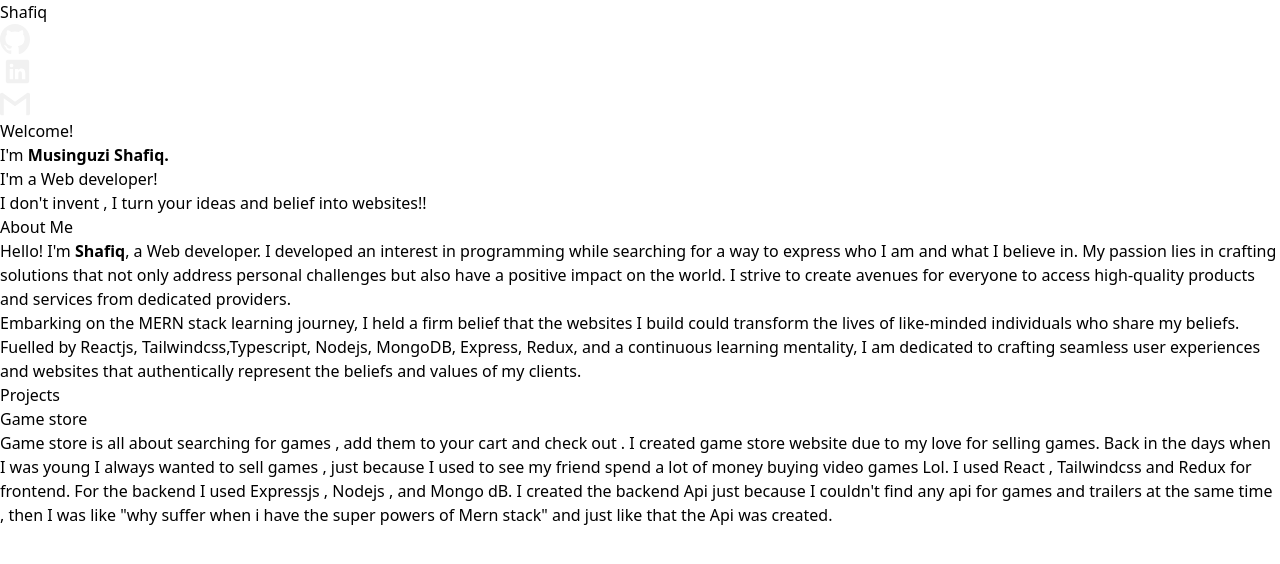
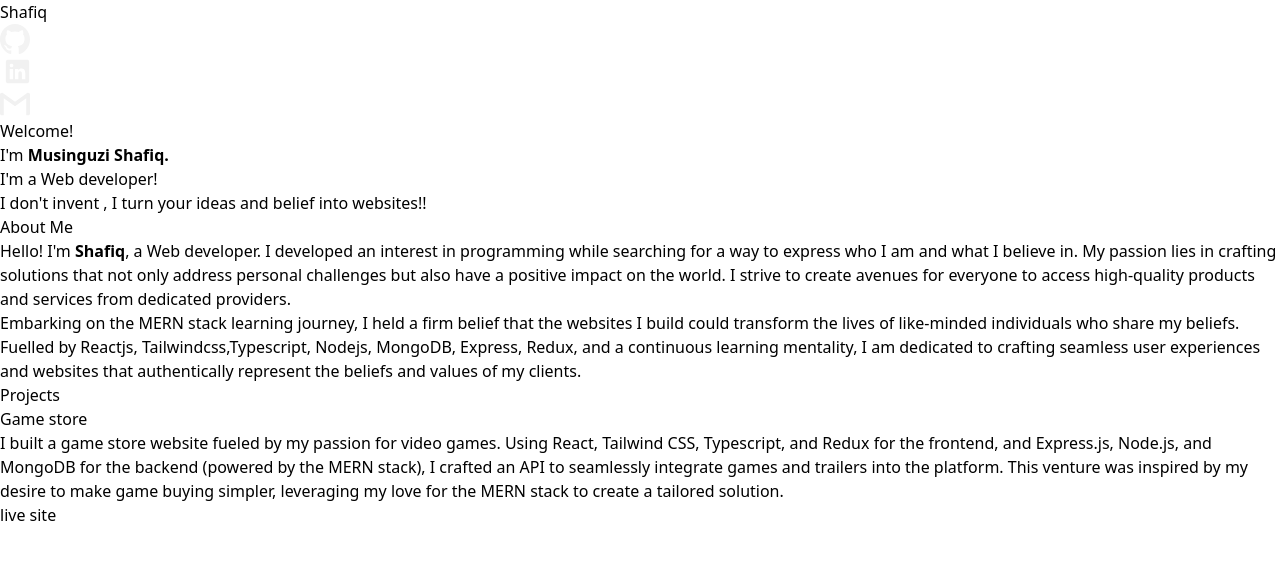
Before and after one commit to Shafiquedev256/my-portfolio, a React (Vite) app: page / in a window 1280 px wide. Shown: the top 564 px of the page. Built offline with nearby package versions, Linux system fonts and the light colour scheme.

Commit message:
added project

```diff
--- a/src/components/projects.tsx
+++ b/src/components/projects.tsx
@@ -6,10 +6,11 @@ export const Projects = ()=>{
     <>
       <div className="font-light text-2xl ml-2 my-3">Projects</div>
       <div className="m-3">
-      <a href="www.example.g" className="font-bold border-0 border-b-[2px] border-b-purple-600"> Game store </a>
+      <div className="font-bold border-0 border-b-[2px] border-b-purple-600 w-fit"> Game store </div>
       <div className="w-72 text-sm space-y-2 bg-gray-100 p-2 rounded my-2">
-      Game store is all about searching for games , add them to your cart and check out .
-      I created game store website due to my love for selling games. Back in the days when I was young I always wanted to sell games , just because I used to see my friend spend a lot of money buying video games Lol. I used React , Tailwindcss and Redux for frontend. For the backend I used Expressjs , Nodejs , and Mongo dB. I created the backend Api just because I couldn't find any api for games and trailers at the same time , then I was like "why suffer when i have the super powers of Mern stack" and just like that the Api was created.
+      <p>
+      I built a game store website fueled by my passion for video games. Using React, Tailwind CSS, Typescript, and Redux for the frontend, and Express.js, Node.js, and MongoDB for the backend (powered by the MERN stack), I crafted an API to seamlessly integrate games and trailers into the platform. This venture was inspired by my desire to make game buying simpler, leveraging my love for the MERN stack to create a tailored solution.</p>
+     <a href="https://games-store-sandy.vercel.app/"> <div  className=" border-0 p-2  bg-blue-100 text-blue-900 font-bold text-sm rounded w-fit">live site</div></a>
       </div>
       </div>
     </>
```
